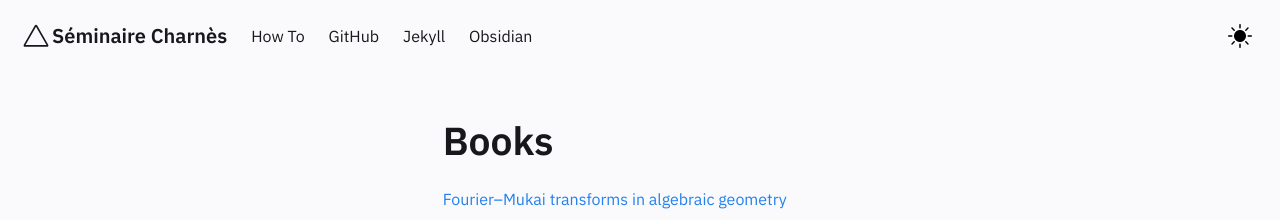
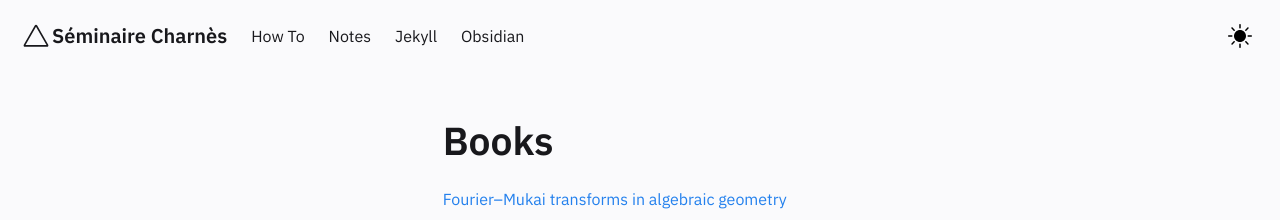
Before and after one commit to runxg/runxg.github.io, a Jekyll site: the page built from pages/index.md, in a window 1280 px wide. Shown: the top 220 px of the page. Built offline with Jekyll 4.4.1, drawn with Linux system fonts in a browser that asks for light colours.

Commit message:
Update Header.html

```diff
--- a/_includes/Header.html
+++ b/_includes/Header.html
@@ -58,8 +58,8 @@
         <a href="../posts/how-to"  class="navbar-item">
           How To
         </a>
-        <a href="https://github.com/Jekyll-Garden/jekyll-garden.github.io" target="_blank" class="navbar-item">
-          GitHub
+        <a href="../notes" target="_blank" class="navbar-item">
+          Notes
         </a>
         <a href="https://jekyllrb.com/" target="_blank"  class="navbar-item">
           Jekyll
```
